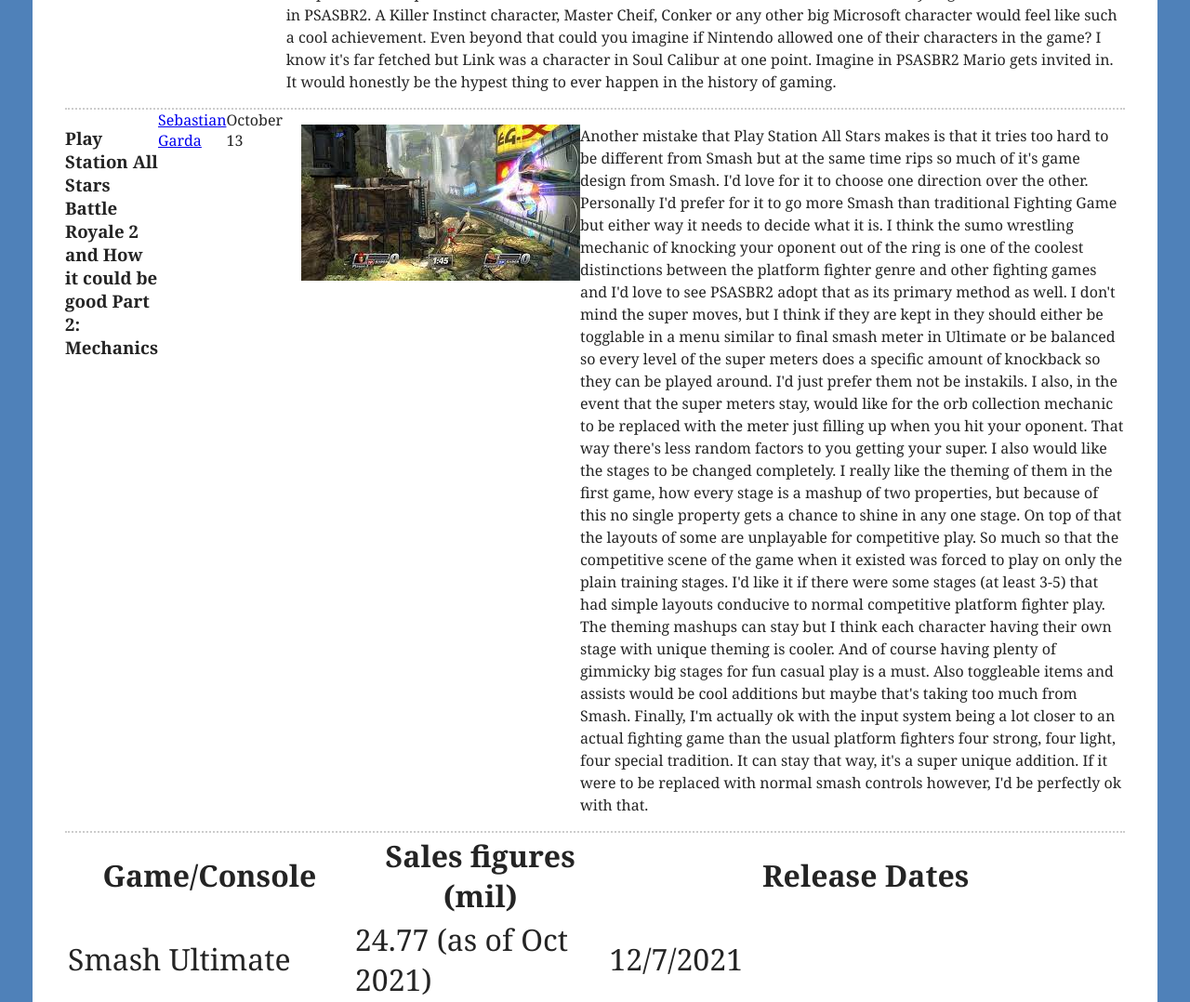
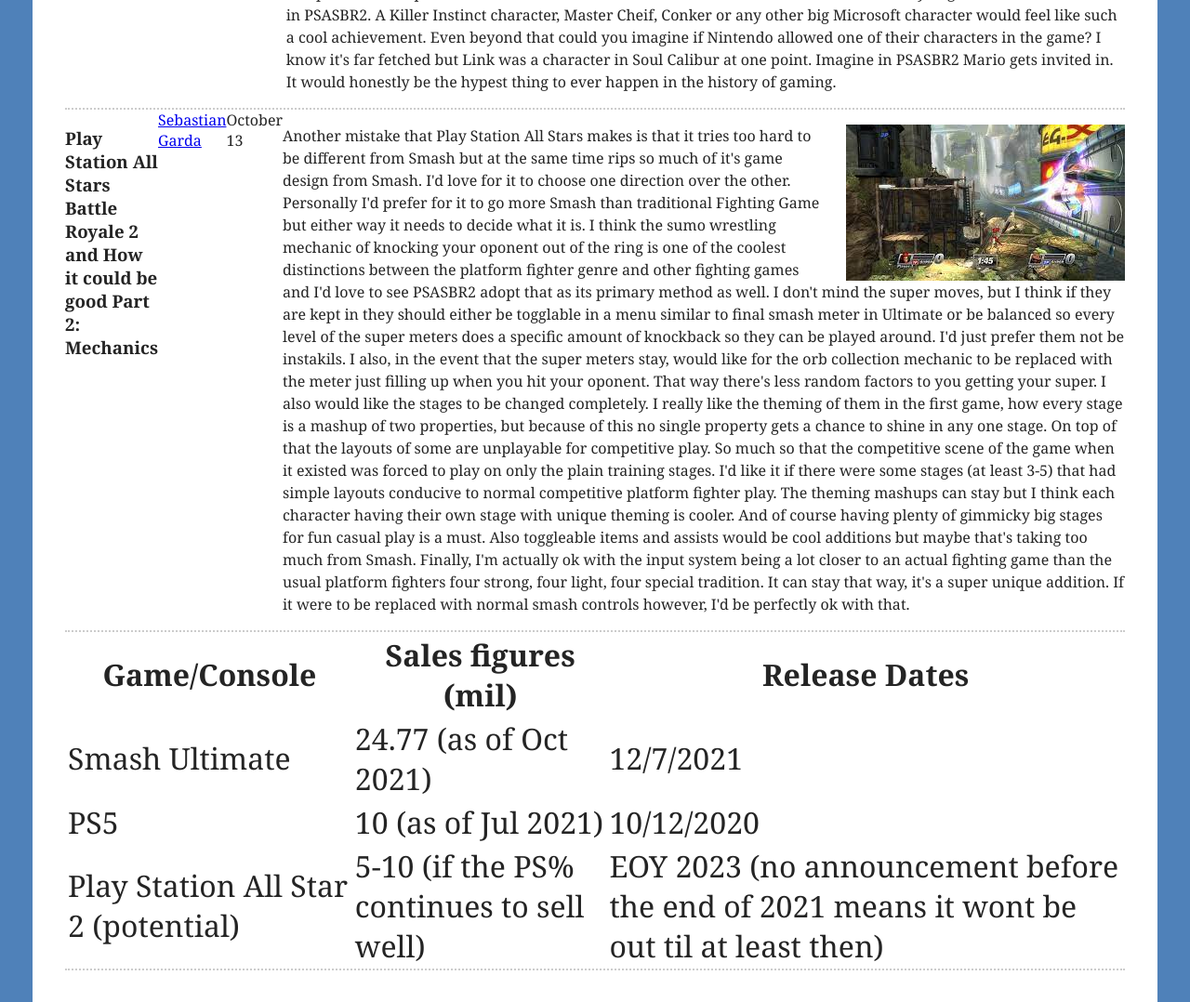
Before and after one commit to SebastianGarda/mi349_blog, a plain HTML site: page index.html in a window 1280 px wide. Shown: the part 920-1998 px from the top of the page at 93% size. Drawn offline with Linux system fonts and the light colour scheme.

Commit message:
second image fixed

```diff
--- a/index.html
+++ b/index.html
@@ -25,7 +25,6 @@
                 <h3>Play Station All Stars Battle Royale 2 and How it could be good Part 1: Characters</h3>
                 <a href="about.html" rel="author">Sebastian Garda</a>
                 <time datetime="2021-10-10">October 10</time>
-
                 <p><img alt="Play Station All Stars Battle Royale Logo and Characters" src="PlayStationAllStars.jpg">
                     Play Station All Stars Battle Royale is a game with an incredible premise that just barely misses the mark
                     due to a few missteps. I wan't a sequel so bad, and now that Smash Brothers Ultimate has finally finished
@@ -53,8 +52,8 @@
                 <h3>Play Station All Stars Battle Royale 2 and How it could be good Part 2: Mechanics</h3>
                 <a href="about.html" rel="author">Sebastian Garda</a>
                 <time datetime="2021-10-13">October 13</time>
-                <p><img alt="Normal Play Station All Stars Battle Royale Match with a large stage" src="download.jpg"></p>
-                <p>
+
+                <p><img alt="Normal Play Station All Stars Battle Royale Match with a large stage" src="download.jpg">
                     Another mistake that Play Station All Stars makes is that it tries too hard to be different from Smash but at the same
                     time rips so much of it's game design from Smash. I'd love for it to choose one direction over the other. Personally I'd
                     prefer for it to go more Smash than traditional Fighting Game but either way it needs to decide what it is. I think the
```
